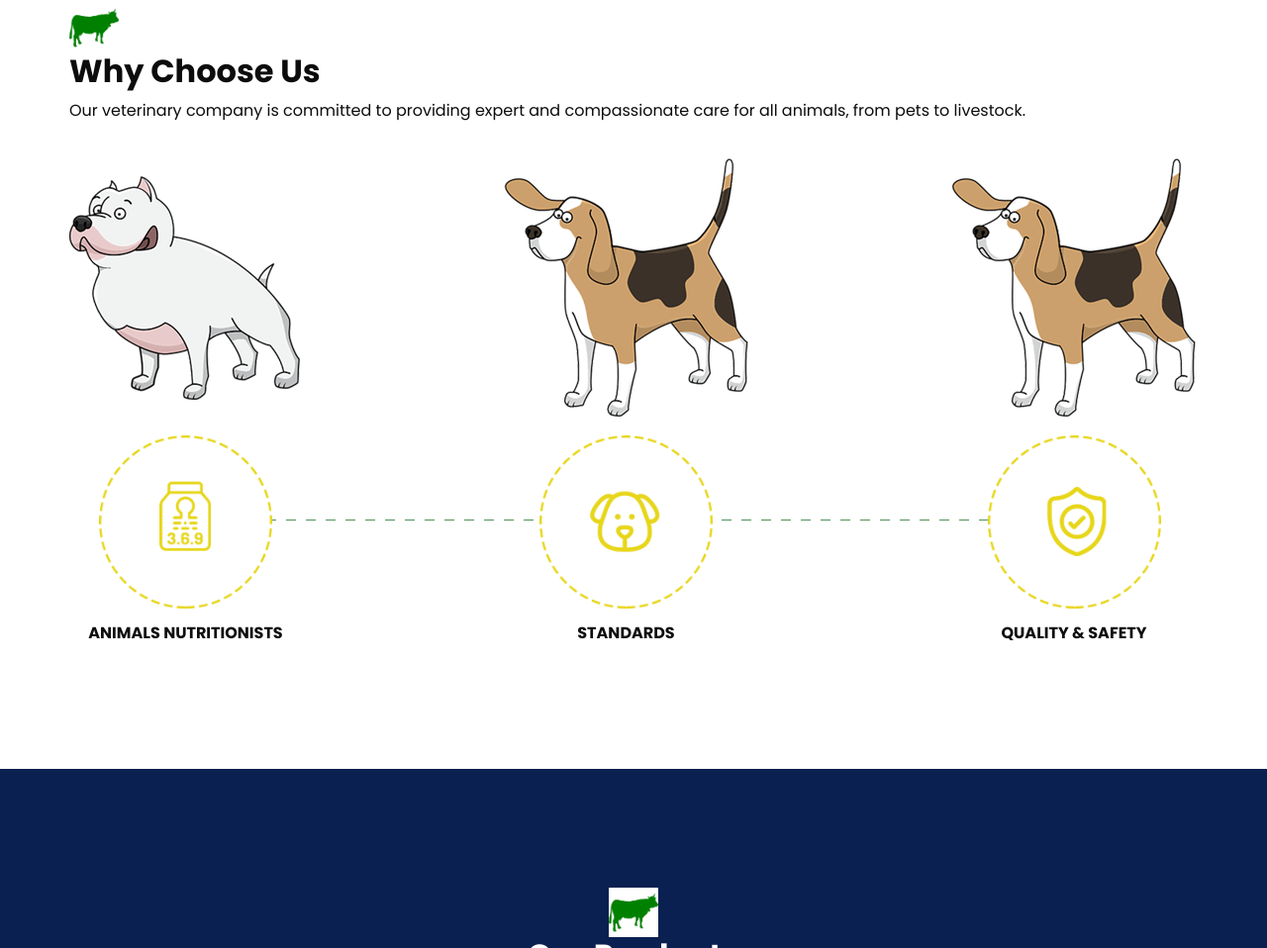
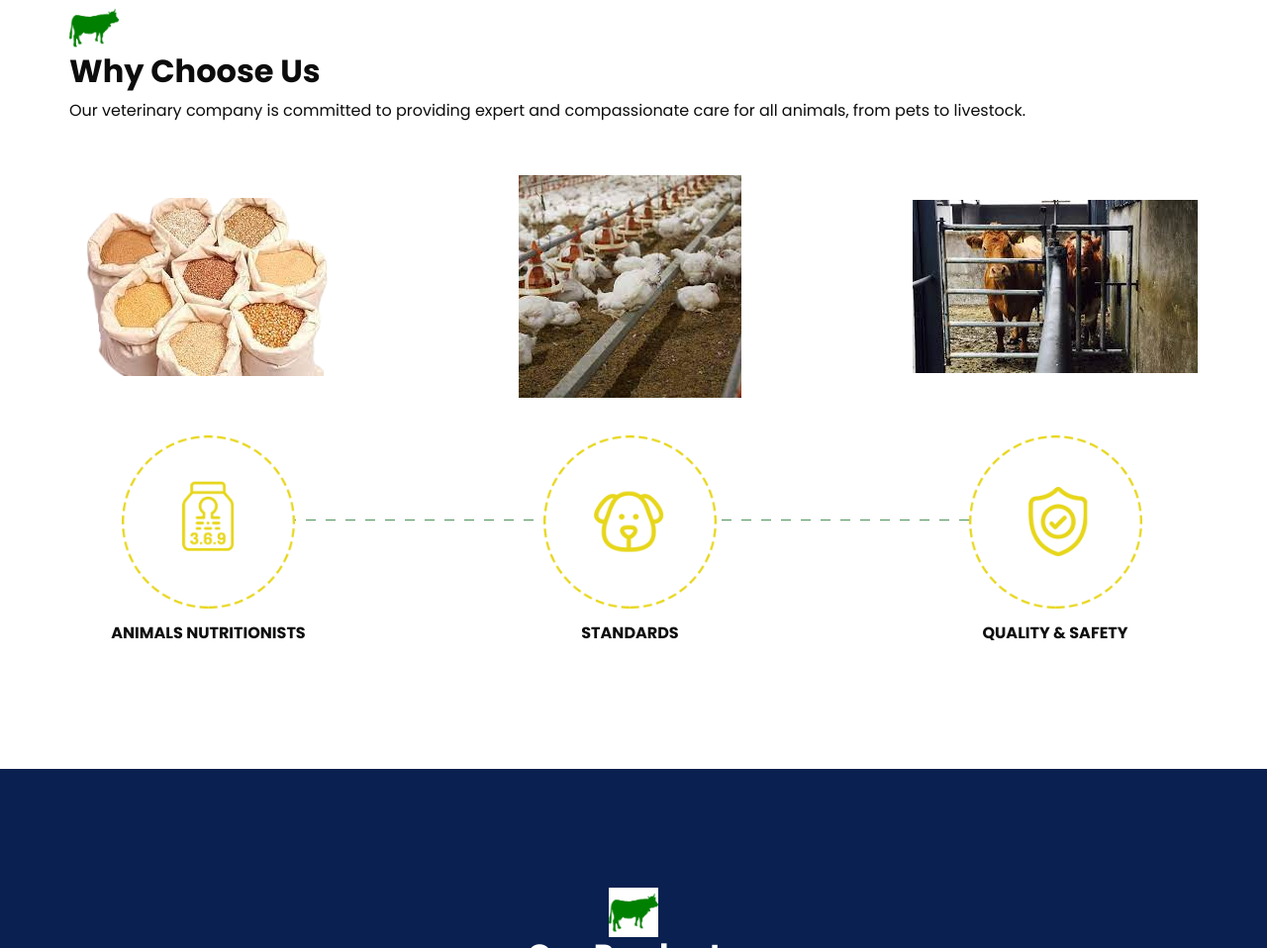
Before and after one commit to Mrema2020/dimamLtd, a plain HTML site: page index.html in a window 1280 px wide. Shown: the part 2776-3734 px from the top of the page at 99% size. Drawn offline with nearby package versions, Linux system fonts and the light colour scheme.

Commit message:
🫣 minor change

```diff
--- a/index.html
+++ b/index.html
@@ -361,7 +361,7 @@
       <div class="us_container">
         <div class="box">
           <div class="img1-box">
-            <img src="images/pet1.png" alt="">
+            <img src="images/animal-nutrition.png" alt="">
           </div>
           <div class="img2-box">
             <img src="images/omega.png" alt="">
@@ -374,7 +374,7 @@
         </div>
         <div class="box">
           <div class="img1-box">
-            <img src="images/pet2.png" alt="">
+            <img src="images/animal-standard.jpeg" alt="">
           </div>
           <div class="img2-box">
             <img src="images/dog.png" alt="">
@@ -387,7 +387,7 @@
         </div>
         <div class="box">
           <div class="img1-box">
-            <img src="images/pet2.png" alt="">
+            <img src="images/animal-safety.jpeg" alt="">
           </div>
           <div class="img2-box">
             <img src="images/shield.png" alt="">
```
Also changed, not shown: images/animal-nutrition.jpeg (added), images/animal-nutrition.png (added), images/animal-safety.jpeg (added), images/animal-standard.jpeg (added), images/animal-standard.png (added), images/care-animal.jpg (deleted), images/care-animal.png (deleted).
